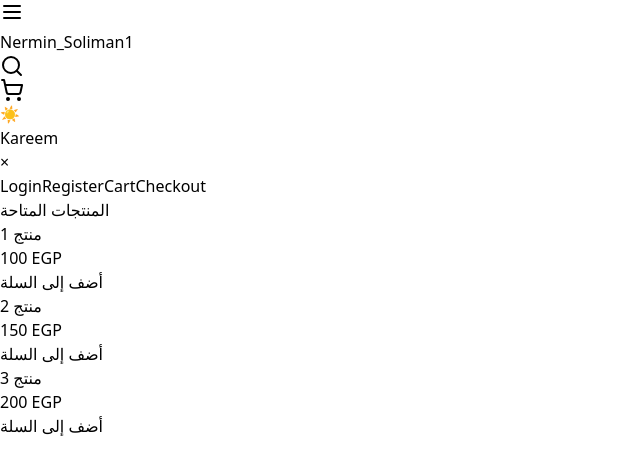
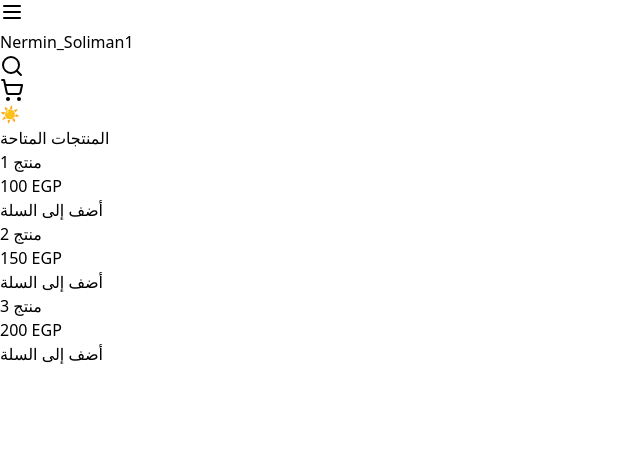
Before and after one commit to kareem1243/nermin_soliman1, a React (Vite) app: page / in a window 1280 px wide. Shown: the top 474 px of the page, without its empty margins (0-640 px from the left). Built offline with nearby package versions, Linux system fonts and the light colour scheme.

Commit message:
Update App.jsx

```diff
--- a/src/App.jsx
+++ b/src/App.jsx
@@ -1,34 +1,30 @@
+// ✅ App.jsx كامل جاهز بالتعديلات
 import React, { useState } from 'react';
 import { BrowserRouter as Router, Routes, Route } from 'react-router-dom';
+
 import Navbar from './components/Navbar';
-import Sidebar from './components/Sidebar';
 import Home from './pages/Home';
+import Products from './pages/Products';
 import Cart from './pages/Cart';
+import Checkout from './pages/Checkout';
 import Login from './pages/Login';
 import Register from './pages/Register';
-import Checkout from './pages/Checkout';
 
 export default function App() {
-  const [sidebarOpen, setSidebarOpen] = useState(false);
   const [darkMode, setDarkMode] = useState(false);
 
-  const user = { name: "Kareem" }; // لاحقًا نستبدلها بالـ Auth
+  return (
+    <div className={darkMode ? "bg-black text-white min-h-screen" : "bg-white text-black min-h-screen"}>
+      <Router>
+        <Navbar darkMode={darkMode} setDarkMode={setDarkMode} />
 
-  return (
-    <div className={darkMode ? "dark bg-black text-white min-h-screen" : "bg-white text-black min-h-screen"}>
-      <Router>
-        <Navbar
-          toggleSidebar={() => setSidebarOpen(!sidebarOpen)}
-          toggleDarkMode={() => setDarkMode(!darkMode)}
-          darkMode={darkMode}
-        />
-        <Sidebar isOpen={sidebarOpen} onClose={() => setSidebarOpen(false)} user={user} />
         <Routes>
           <Route path="/" element={<Home />} />
+          <Route path="/products" element={<Products />} />
           <Route path="/cart" element={<Cart />} />
+          <Route path="/checkout" element={<Checkout />} />
           <Route path="/login" element={<Login />} />
           <Route path="/register" element={<Register />} />
-          <Route path="/checkout" element={<Checkout />} />
         </Routes>
       </Router>
     </div>
```
